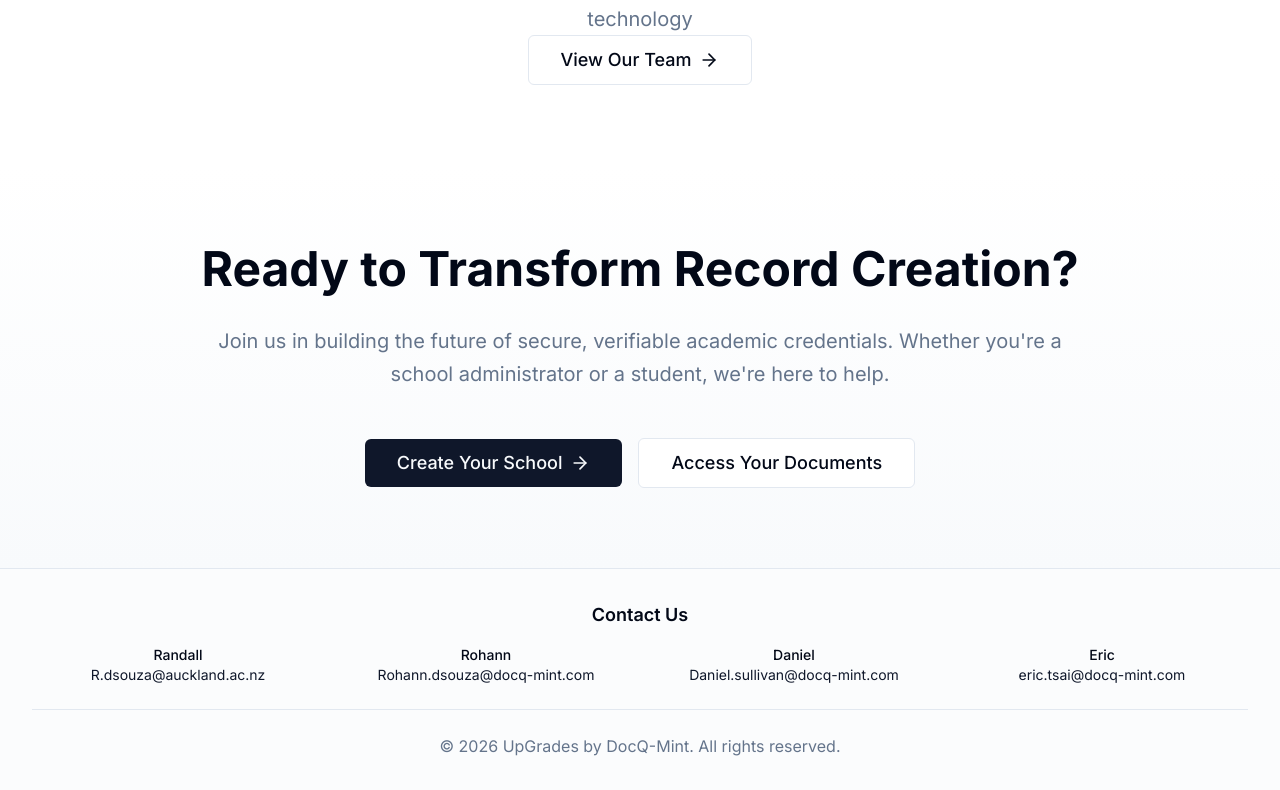
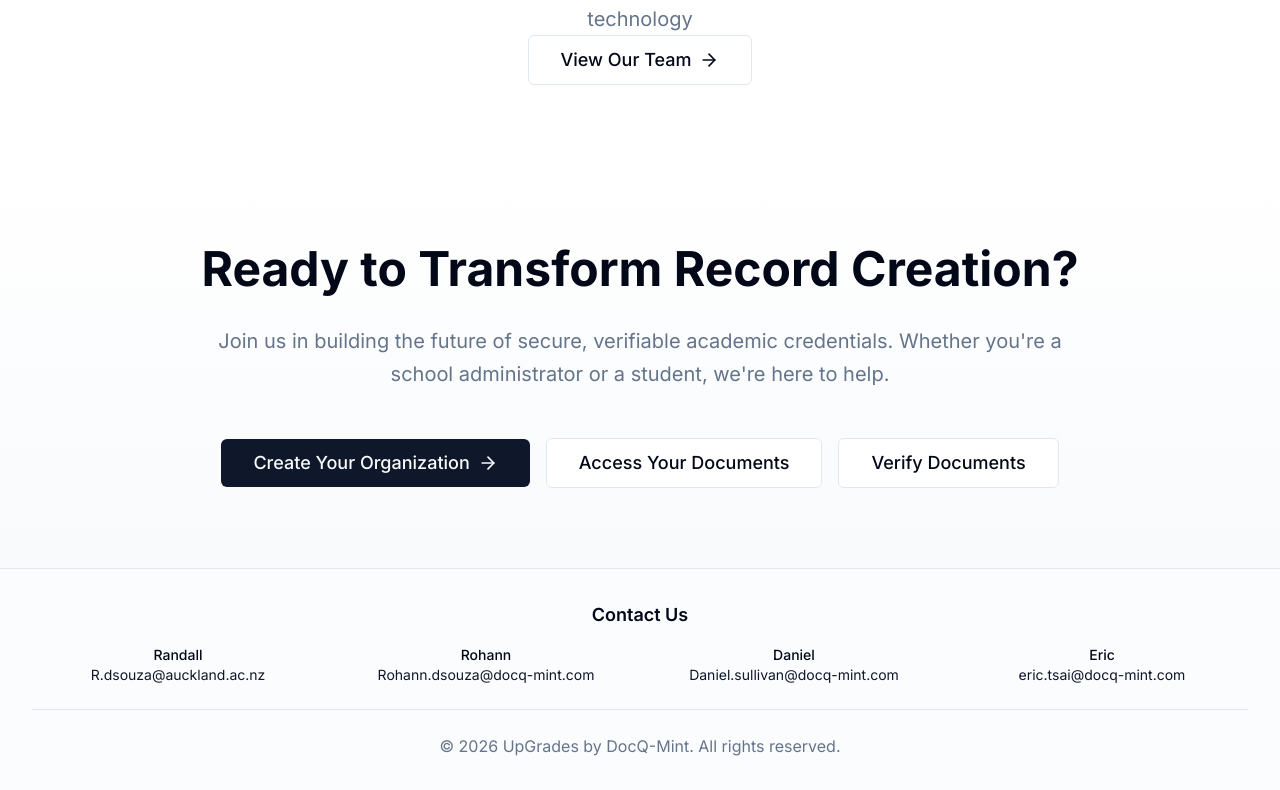
Before and after one commit to eric248550/docq-mint, a Next.js app: page / in a window 1280 px wide. Shown: the part 1546-2336 px from the top of the page. Built offline with nearby package versions, Linux system fonts and the light colour scheme; no server answers.

Commit message:
add verify doc btn in home page

```diff
--- a/app/page.tsx
+++ b/app/page.tsx
@@ -118,14 +118,19 @@ export default function Home() {
             Whether you&apos;re a school administrator or a student, we&apos;re here to help.
           </p>
           <div className="flex flex-col sm:flex-row gap-4 justify-center items-center pt-4">
-            <Link href="/schools/create">
+            <Link href="/auth">
               <Button size="lg" className="text-lg px-8 py-6">
-                Create Your School <ArrowRight className="ml-2 h-5 w-5" />
+                Create Your Organization <ArrowRight className="ml-2 h-5 w-5" />
               </Button>
             </Link>
-            <Link href="/identity">
+            <Link href="/auth">
               <Button size="lg" variant="outline" className="text-lg px-8 py-6">
                 Access Your Documents
+              </Button>
+            </Link>
+            <Link href="/verify">
+              <Button size="lg" variant="outline" className="text-lg px-8 py-6">
+                Verify Documents
               </Button>
             </Link>
           </div>
```
